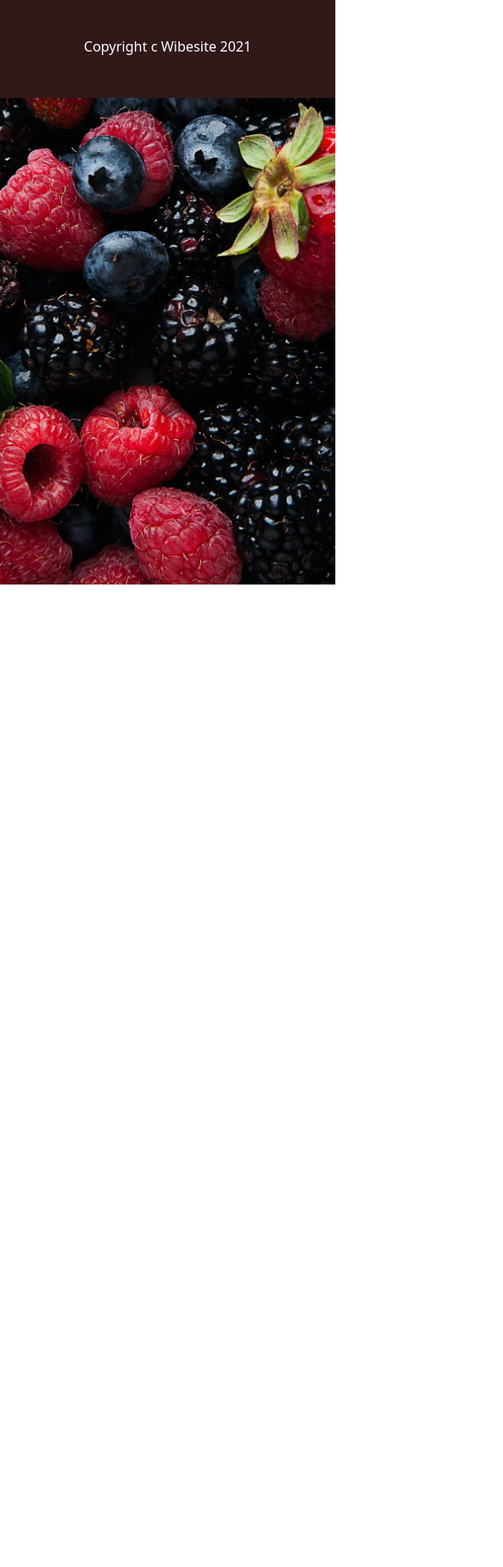
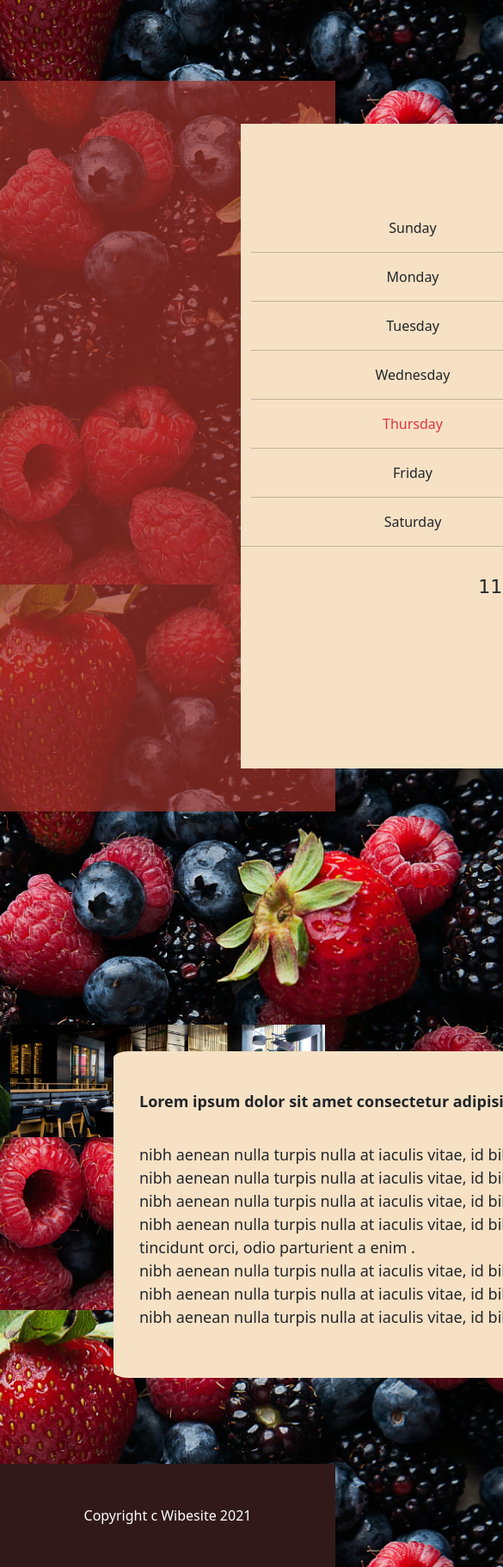
Before and after one commit to Khadijac-glitch/BOOTSTRAP7, a plain HTML site: page store.html in a window 390 px wide. Shown: the part 164-1987 px from the top of the page at 86% size, 585 px wide, since content can reach past the window. Before the commit the page ends 844 px from the top, so only its background shows below. Drawn offline with nearby package versions, Linux system fonts and the light colour scheme.

Commit message:
first commitcccJJAZSDhgf

```diff
--- a/store.css
+++ b/store.css
@@ -0,0 +1,81 @@
+*{
+    margin: 0;
+    padding: 0;
+    box-sizing: border-box;
+}
+/************************SECTION1  ********************************/
+.section1{
+    background: #A5342BB0;
+    height: 100vh;
+    position: relative;
+    top: 100px;
+    height: 850px;
+}
+.uns .deuxs{
+    border: 2 solid #A5342BB0;
+}
+.deuxs{
+    background:#F6E1C5 ;
+    width:800px;
+    height: 750px;
+    position: relative;
+    left:280px;
+    top: 50px;
+}
+.num{
+    font-size: 22px;
+    font: 700;
+    font-family: 'Dancing Script', cursive;
+}
+.souf{
+    position: relative;
+    bottom:30px;
+}
+.come{
+    padding-top: 20px;
+    font-size: 18px;
+    font-weight: 500;
+    font-family: 'Segoe UI', Tahoma, Geneva, Verdana, sans-serif;
+}
+.wer{
+    font-weight: 100;
+    font-size: 32px;
+}
+
+
+
+
+
+
+
+/*************************** SECTION2 ****************************/
+.un{
+    padding-top:300px;
+}
+.deux{
+    background-color: #F6E1C5;
+    border-radius: 2%;
+    width: 870px;
+    height:380px;
+    position: relative;
+    left:120px;
+    bottom:100px;
+}
+.trois{
+    position: relative;
+    left: 30px;
+    font-size: 35px;
+    color: grey;
+}
+.quat{
+    position: relative;
+    left: 30px;
+    bottom: 10px;
+    font-size: 18px;
+}
+.zero{
+    position: relative;
+    left: 30px;
+    font-size: 18px;
+    font-weight:600;
+}
--- a/store.html
+++ b/store.html
@@ -51,9 +51,129 @@
       </div>
     </div>
   </nav>
+  <!---------------------------- Section1 ----------------------------------->
+   <section class="section1">
+      <div class="uns">
+          <div class="deuxs text-center ">
+              <p class="come">COME ON IN</p>
+              <h2 class="wer">WE'RE OPEN </h2>
+              <div class="container text-center">
+                <div class="row">
+                  <div class="col">
+                   Sunday
+                  </div>
+                  <div class="col">
+                  Closed
+                  </div>
+                </div>
+                <hr>
+                <div class="row">
+                  <div class="col">
+                   Monday
+                  </div>
+                  <div class="col">
+                    7:00 AM to 8:00 PM
+                  </div>
+                </div>
+                <hr>
+                <div class="row">
+                  <div class="col">
+                    Tuesday
+                  </div>
+                  <div class="col">
+                    7:00 AM to 8:00 PM
+                  </div>
+                </div>
+                <hr>
+                <div class="row">
+                  <div class="col">
+                    Wednesday
+                  </div>
+                  <div class="col">
+                    7:00 AM to 8:00 PM
+                  </div>
+                </div>
+                <hr>
+                <div class="row">
+                  <div class="col text-danger">
+                    Thursday
+                  </div>
+                  <div class="col text-danger">
+                    7:00 AM to 8:00 PM
+                  </div>
+                </div>
+                <hr>
+                <div class="row">
+                  <div class="col">
+                    Friday
+                  </div>
+                  <div class="col">
+                    7:00 AM to 8:00 PM
+                  </div>
+                </div>
+                <hr>
+                <div class="row">
+                  <div class="col">
+                    Saturday
+                  </div>
+                  <div class="col">
+                    7:00 AM to 8:00 PM
+                  </div>
+                </div>
+              </div>
+              <hr>
+          <br><br>
+          <div class="souf">
+          <h5 class="num">1116 ORCHARD Street</h5>
+          <h6>Gilden Valley. Minnesota</h6>
+          <br>
+          <br>
+          <p>Call Anytime</p>
+          <p>(317) 585-8468</p>
+        </div>
+        </div>
+      </div>
+    </div>
+      </div>
+     </div>
+    </div>
+    </section>
+     <!--------------------------- Section2 --------------------------->
+     <section class="section2">
+      <div class="container">
+        <div class=" un col-sm-12 mt-5 " >
+         <img src="unsplash_poI7DelFiVA.png" class="img-fluid imo" alt="">
 
+         <div class="deux ">
+         <h4 class=" zero pt-5">Lorem ipsum dolor sit amet consectetur adipisicing consectetur adipisicing </h4>
+              <p class="quat mt-5">
+                nibh aenean nulla
+                turpis nulla at iaculis vitae, id bibendum sed. Diam cras ornare
+                cursus mi a et.<br>
+                nibh aenean nulla
+                turpis nulla at iaculis vitae, id bibendum sed. Diam cras ornare
+                cursus mi a et.<br>
+                nibh aenean nulla
+                turpis nulla at iaculis vitae, id bibendum sed. Diam cras ornare
+                cursus mi a et.<br>
+                nibh aenean nulla
+                turpis nulla at iaculis vitae, id bibendum sed. Diam cras ornare
+                cursus mi a et.<br>
+                tincidunt orci, odio parturient a enim .<br>
+                nibh aenean nulla
+                turpis nulla at iaculis vitae, id bibendum sed. Diam cras ornare
+                cursus mi a et.<br>
+                nibh aenean nulla
+                turpis nulla at iaculis vitae, id bibendum sed. Diam cras ornare
+                cursus mi a et.<br>
+                nibh aenean nulla
+                turpis nulla at iaculis vitae, id bibendum sed. Diam cras ornare
+                cursus mi a et.<br>
 
-
+         </div>
+      </div>
+    </div>
+     </section>
     <!---------------------------------- FOOTER ------------------------------->
     <footer>
       <div class="footer text-center p-5">
```
